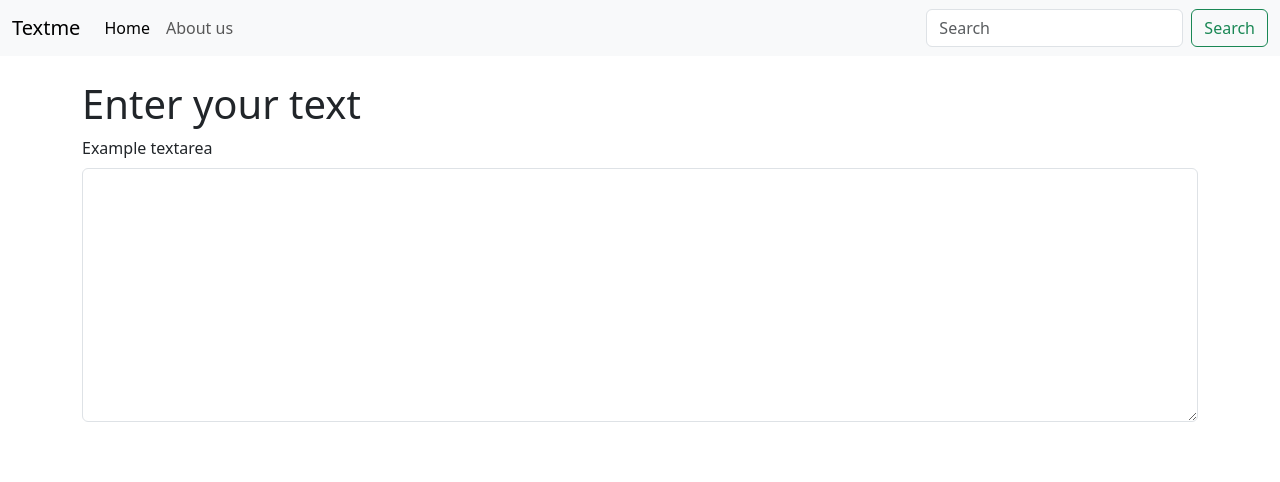
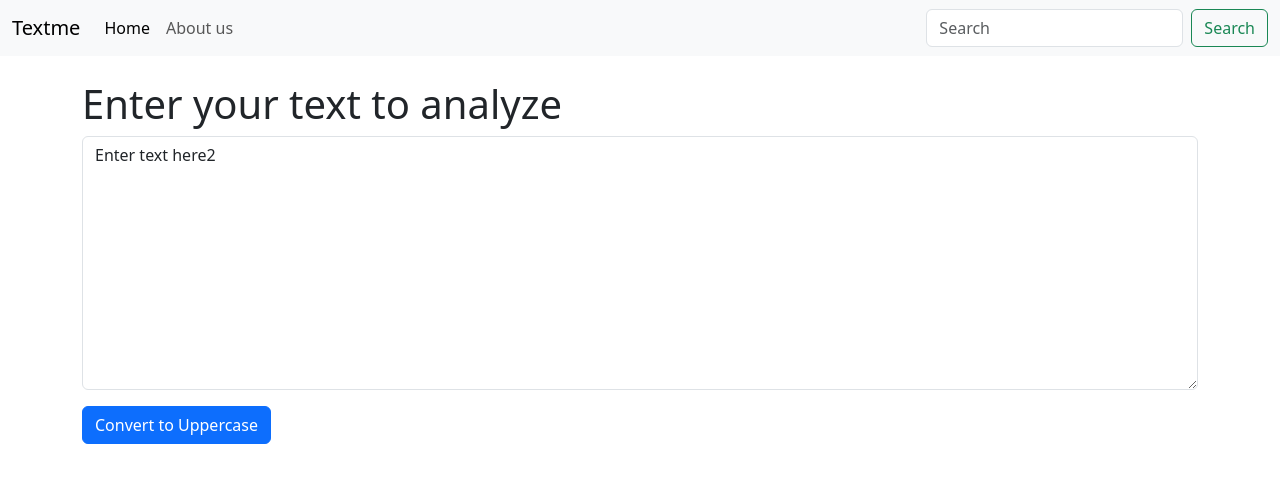
Before and after one commit to ShreyaKurry13/practice, a React (Create React App) app: page / in a window 1280 px wide. Shown: the top 482 px of the page. Built offline with nearby package versions, Linux system fonts and the light colour scheme.

Commit message:
code changes:[video 7 almost done]

```diff
--- a/src/App.js
+++ b/src/App.js
@@ -1,14 +1,14 @@
 import './App.css';
 import Navbar from './components/Navbar';
-import TextForm from './components/textForm';
-
+import TextForm from './components/Form';
 
 function App() {
   return (
     <>
       <Navbar title="Textme" about="About us"/>
-      <div className="container my-4 ">
-      <TextForm heading="Enter your text"/>
+
+      <div className="container my-4">
+      <TextForm heading="Enter your text to analyze"/>
       </div>
 
     </>
--- /dev/null
+++ b/src/components/Form.js
@@ -0,0 +1,27 @@
+import React, { useState } from 'react'
+
+export default function Textform(props) {
+
+  const handleUpClick = () =>{
+    console.log("Uppercase was clicked");
+    setText("You have clicked on handleUpClick")
+  }
+
+  const handleOnChange = (event) =>{
+    console.log("On change");
+    setText(event.target.value);
+  }
+
+  const [text, setText] = useState('Enter text here2')
+
+  return (
+    <div>
+    <h1>{props.heading}</h1>
+
+    <div class="mb-3">
+      <textarea className="form-control" id="myBox" value={text} onChange={handleOnChange} rows="10"></textarea>
+    </div>
+    <button className='btn btn-primary' onClick={handleUpClick}>Convert to Uppercase</button>
+    </div>
+  )
+}
--- a/src/components/textForm.js
+++ /dev/null
@@ -1,12 +0,0 @@
-import React from 'react'
-
-export default function textForm(props) {
-  return (
-
-    <div class="mb-3">
-    <h1>{props.heading}</h1>
-    <label for="myBox" class="form-label">Example textarea</label>
-    <textarea class="form-control" id="myBox" rows="10"></textarea>
-    </div>
-  )
-}
```
